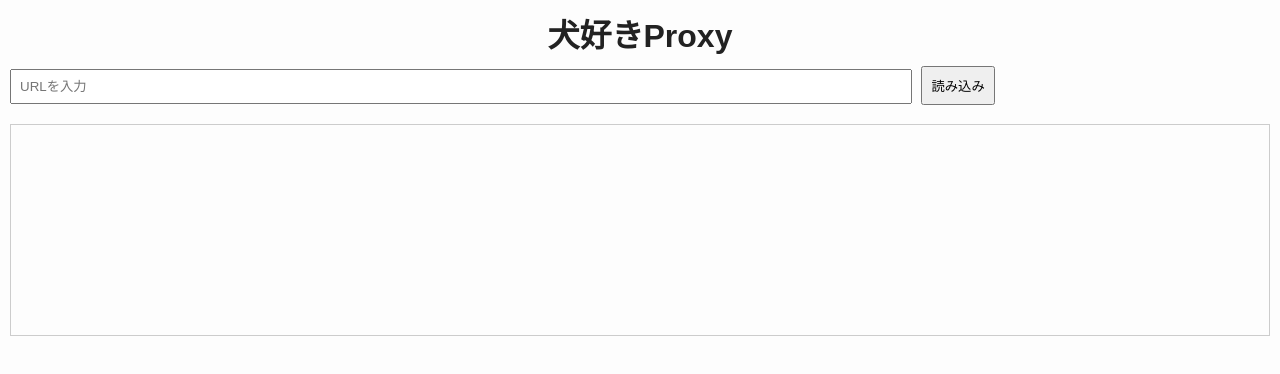
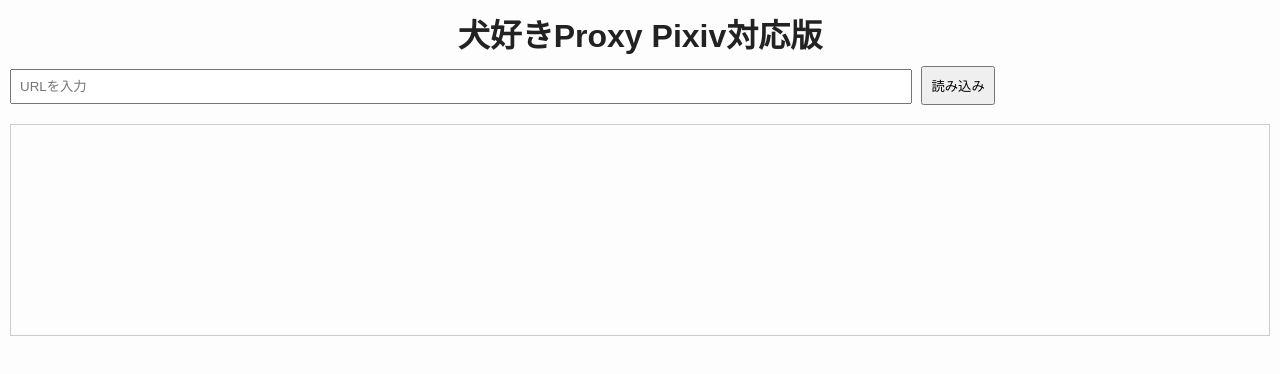
Before and after one commit to inuzuki1113/testProxy, a website: page public/index.html in a window 1280 px wide. Drawn offline with Linux system fonts and the light colour scheme.

Commit message:
index.html

```diff
--- a/public/index.html
+++ b/public/index.html
@@ -3,11 +3,11 @@
 <head>
 <meta charset="UTF-8">
 <meta name="viewport" content="width=device-width, initial-scale=1.0">
-<title>犬好きProxy</title>
+<title>犬好きProxy Pixiv対応版</title>
 <link rel="stylesheet" href="style.css">
 </head>
 <body>
-  <h1>犬好きProxy</h1>
+  <h1>犬好きProxy Pixiv対応版</h1>
   <input id="urlInput" type="text" placeholder="URLを入力">
   <button id="loadBtn">読み込み</button>
   <div id="result"></div>
```
